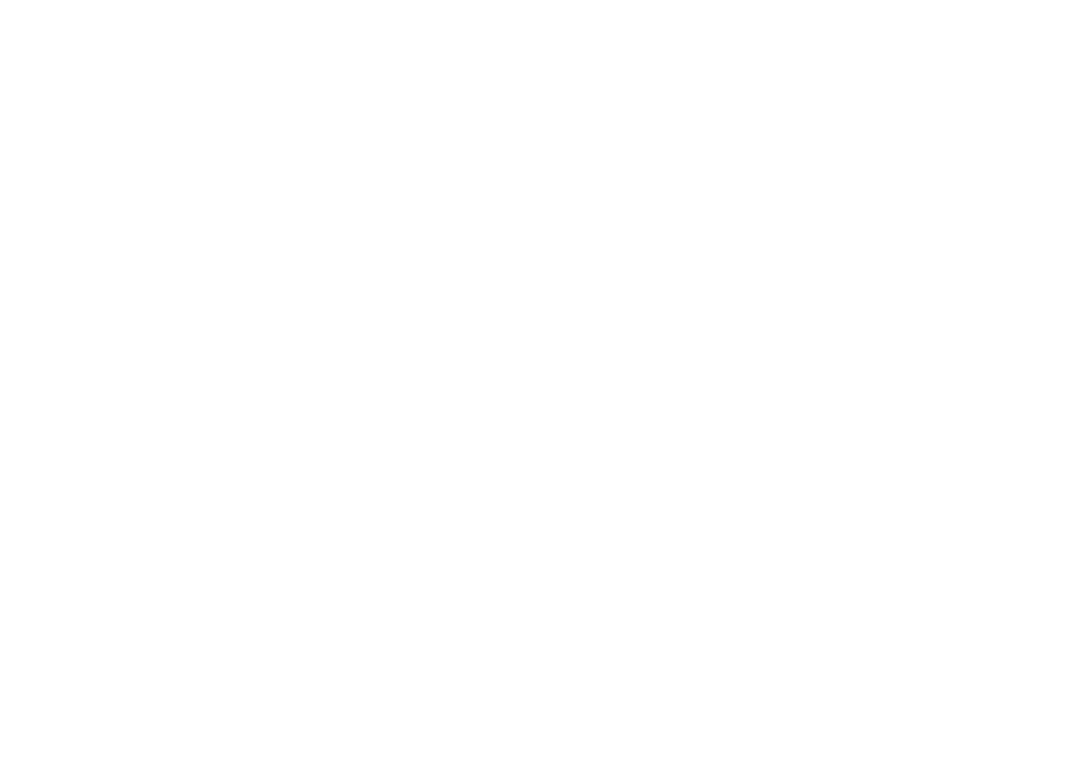
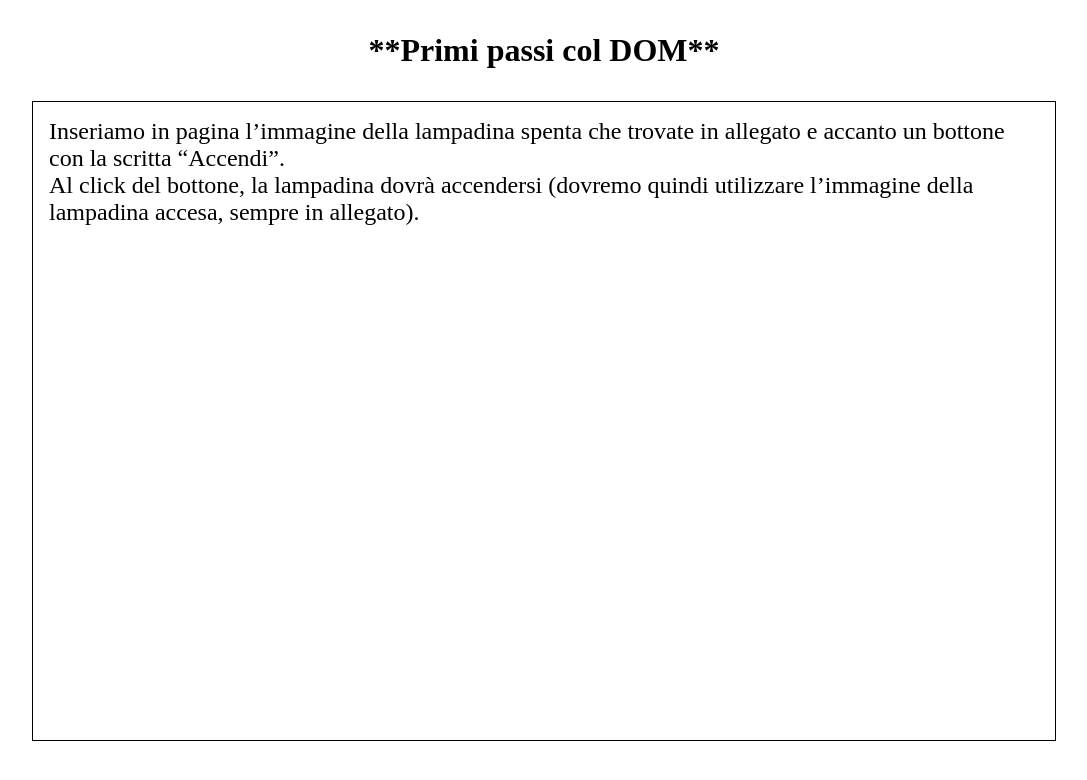
Before and after one commit to NiccoloDiDomenico/js-dom-1, a plain HTML site: page index.html in a window 1280 px wide. Shown: the whole page, without its empty margins (96-1183 px from the left). Drawn offline with Linux system fonts and the light colour scheme.

Commit message:
feat: adds basic structure

```diff
--- a/css/style.css
+++ b/css/style.css
@@ -0,0 +1,32 @@
+/* RESET */
+* {
+    margin: 0;
+    padding: 0;
+    box-sizing: border-box;
+}
+
+img {
+    max-width: 100%;
+}
+
+
+/* LAYOUT */
+.container {
+    width: 80%;
+    margin: auto;
+    height: 80vh;
+    /* debug */
+    border: 1px solid black;
+}
+
+/* STYLE */
+.title {
+    text-align: center;
+    margin: 2rem 0;
+}
+
+.container p {
+    padding: 1rem;
+    font-size: 1.5rem;
+
+}
--- a/index.html
+++ b/index.html
@@ -1,14 +1,25 @@
 <!DOCTYPE html>
 <html lang="en">
+
 <head>
     <meta charset="UTF-8">
     <meta name="viewport" content="width=device-width, initial-scale=1.0">
     <title>Document</title>
     <!-- CSS -->
-     <link rel="stylesheet" href="./css/style.css">
+    <link rel="stylesheet" href="./css/style.css">
 </head>
+
 <body>
+    <h1 class="title">**Primi passi col DOM**</h1>
+    <div class="container">
+        <p>
+            Inseriamo in pagina l’immagine della lampadina spenta che trovate in allegato e accanto un bottone con la scritta “Accendi”. <br>
+            Al click del bottone, la lampadina dovrà accendersi (dovremo quindi utilizzare l’immagine della lampadina accesa, sempre in allegato).
+        </p>
+    </div>
+
 
     <script src="./js/script.js"></script>
 </body>
+
 </html>
```
